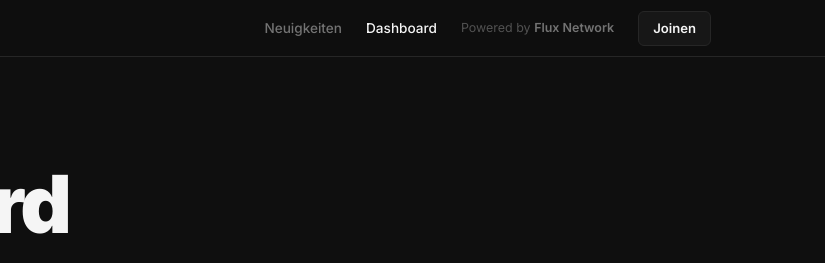
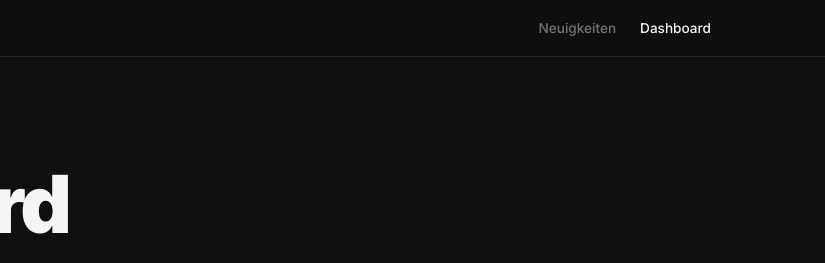
Before and after one commit to Flux0-Network/flux0-web, a plain HTML site: page dashboard.html in a window 1280 px wide. Shown: the top 263 px of the page, 455-1280 px from the left. Drawn offline with Linux system fonts and the light colour scheme; no server answers.

Commit message:
Remove powered by and join button from dashboard
Removed the powered by and join button elements from the dashboard.

```diff
--- a/dashboard.html
+++ b/dashboard.html
@@ -20,8 +20,6 @@
         <li><a href="news.html">Neuigkeiten</a></li>
         <li><a href="dashboard.html" class="nav-active">Dashboard</a></li>
       </ul>
-      <span class="powered">Powered by <strong>Flux Network</strong></span>
-      <a href="https://discord.gg/gRwbpsGmaf" class="btn-join" target="_blank" rel="noopener">Joinen</a>
       <button class="nav-toggle" aria-label="Menü"><span></span><span></span><span></span></button>
     </div>
   </nav>
```
